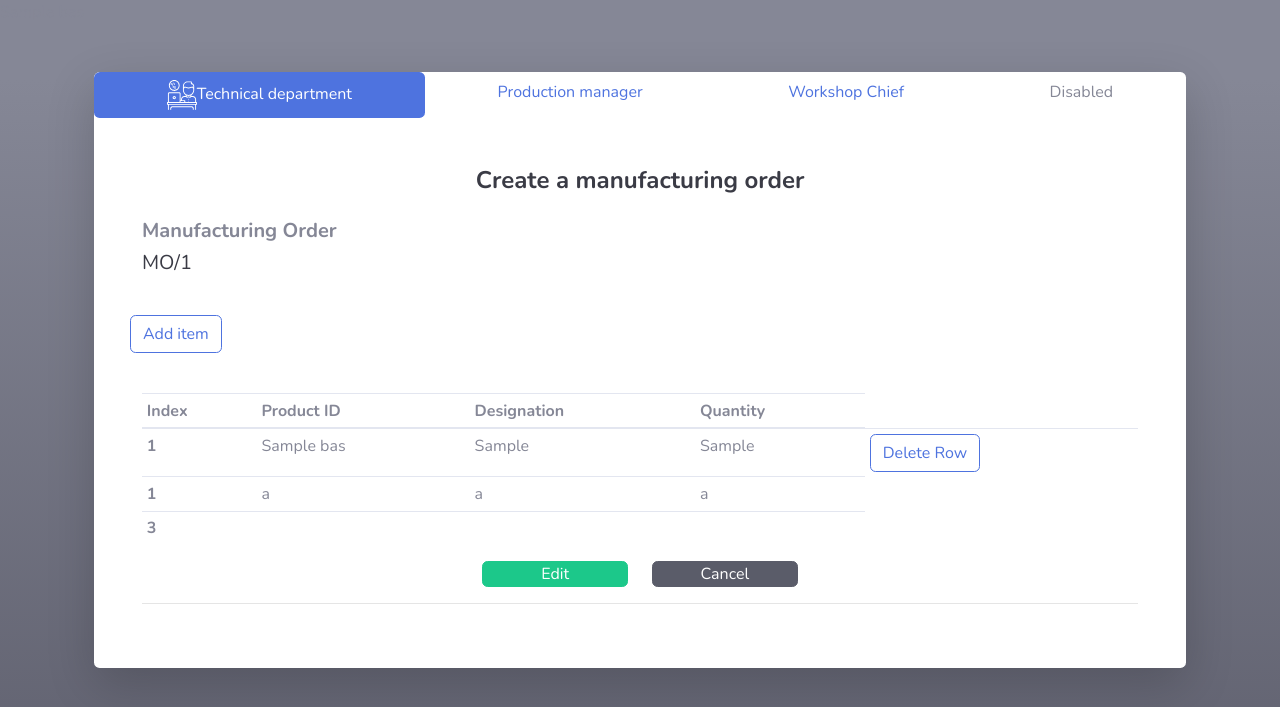
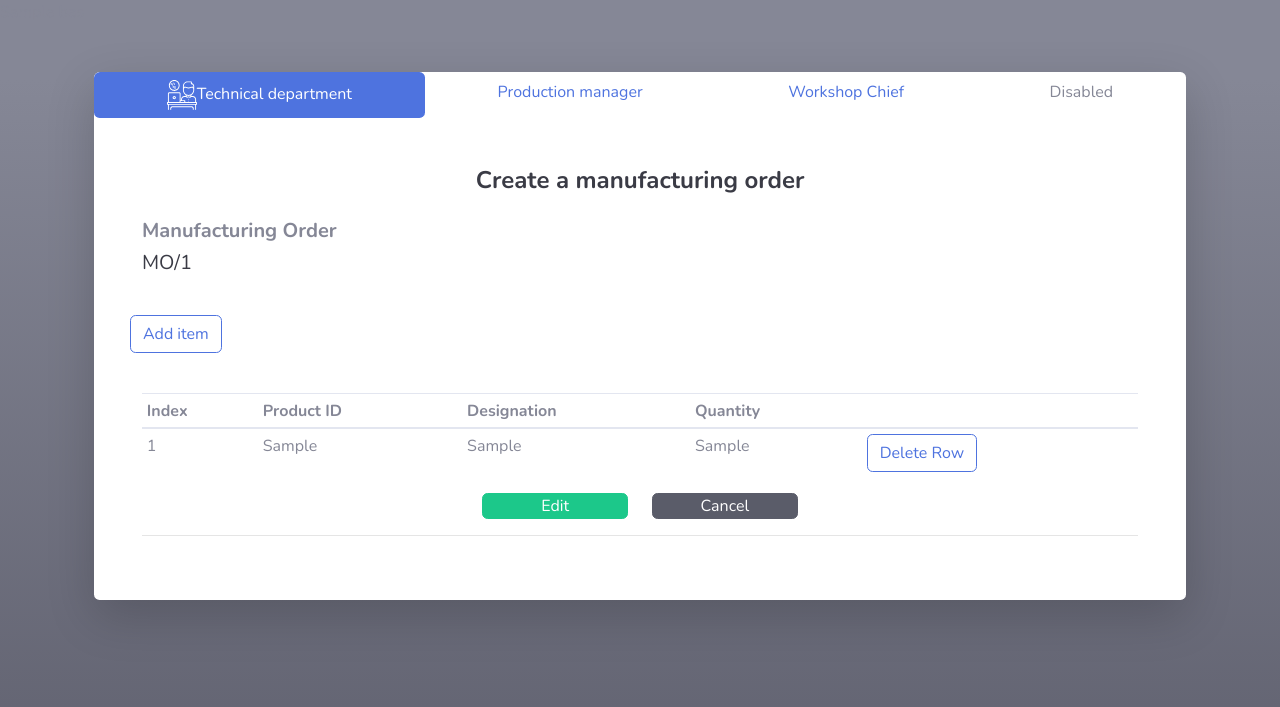
Before and after one commit to Imenkhessib/Gestion-de-production-Intelligente, a Django app: template templates/create_demand.html in a window 1280 px wide. Shown: the top 707 px of the page. Run offline with Django 3.2, Linux system fonts and the light colour scheme; the template is opened without the code that fills it: most values are stand-ins (such as "Sample title", 1, 10 or a date in 2020); some libraries are stand-ins or nearby versions.

Commit message:
dynamic table

```diff
--- a/create/views.py
+++ b/create/views.py
@@ -21,7 +21,7 @@ def creation_dem1(request):
             return render(request, 'create_demand.html', {'OFId': 1003211, 'bas': aa,'bb':bb, 'cc':cc})
 
         else:
-            return render(request, 'create_demand.html', {'OFId': 1003211, 'nums':nums})
+            return render(request, 'create_demand.html', {'OFId': 1003211})
 
 
 
--- /dev/null
+++ b/static/css/dynamictable.css
@@ -0,0 +1,6 @@
+body {counter-reset:section;}
+.count:before
+{
+counter-increment:section;
+content:counter(section);
+}
--- a/static/js/dynamictable.js
+++ b/static/js/dynamictable.js
@@ -0,0 +1,26 @@
+$(function()
+	{
+      // Add Row
+		$("#addrow").click(function()
+		{
+			addnewrow();
+		});
+
+      // Remove Row
+      	$("body").delegate('#remove','click',function()
+		{
+			$(this).parent().parent().remove();
+		});
+
+    });
+	function addnewrow()
+	{
+		var tr = '<tr>'+
+                          '<td class="count"></td>'+
+                          '<td></td>'+
+                          '<td></td>'+
+                          '<td></td>'+
+                          '<td><input type="button" class="btn btn-outline-primary" id="remove" value="Delete Row"  </td>'+
+                  '</tr>'
+		$(".detail").append(tr);
+	}
--- a/templates/create_demand.html
+++ b/templates/create_demand.html
@@ -20,6 +20,7 @@
     <!-- Custom styles for this template-->
     <link href="{% static 'css/sb-admin-2.min.css'%}" rel="stylesheet">
     <link rel="stylesheet" type="text/css" href="{% static 'css/popup.css' %}">
+    <link rel="stylesheet" type="text/css" href="{% static 'css/dynamictable.css' %}">
     <link rel="shortcut icon" href="{% static 'img/favicon.ico' type='image/x-icon' %}">
 
 
@@ -75,37 +76,25 @@
 
 
                                 <br>
-                                <table class="table table-sm">
+                                <table class="test table table-sm">
                                     <thead>
                                         <tr>
                                             <th scope="col">Index</th>
                                             <th scope="col">Product ID</th>
                                             <th scope="col">Designation</th>
                                             <th scope="col">Quantity</th>
+                                            <th scope="col"></th>
                                         </tr>
                                     </thead>
-                                    <tbody>
+                                    <tbody class="detail">
                                     <tr>
-                                        <th scope="row">1</th>
-                                            <td>{{bas}}</td>
+                                            <td class="count" scope="row"></td>
+                                            <td>{{aa}}</td>
                                             <td>{{bb}}</td>
                                             <td>{{cc}}</td>
-                                            <td><input type="button" class="btn btn-outline-primary" value="Delete Row" onclick="deleteRow(this)" </td>
+                                            <td><input type="button" class="btn btn-outline-primary" value="Delete Row" id="remove"> </td>
                                     </tr>
-                                    {% for i in nums %}
-                                    <tr>
-                                        <th scope="row">{{i}}</th>
-                                            <td>a</td>
-                                            <td>a</td>
-                                            <td>a</td>
-                                    </tr>
-                                    <tr>
-                                    {% endfor %}
 
-                                        <th scope="row">3</th>
-                                            <td colspan="2"></td>
-                                            <td></td>
-                                    </tr>
                                     </tbody>
                                 </table>
                                 <div class="row">
@@ -126,7 +115,7 @@
 
                                 <hr>
 
-                            </form>
+
 
 
 
@@ -163,8 +152,10 @@
                             <input class="form-control form-control-user" type="text" name="desig" id="desig">
                           </div>
                       </div> <br>
-                        <button class="btn btn-success btn-icon-split " type="submit" value="Submit" style="width:30%">Add</button>
+                      <div class="row">
+                        <button class="btn btn-success btn-icon-split " type="submit" value="Submit" id="addrow" style="width:30%">Add</button>
                         <button class="btn btn-dark btn-icon-split " type="submit" value="Submit" style="width:30%">Cancel</button>
+                      </div>
 
                   </form>
               </div>
@@ -179,6 +170,8 @@
     <!-- Custom scripts for all pages-->
     <script src="{% static 'js/sb-admin-2.min.js'%}"></script>
     <script src="{% static 'js/popupform.js'%}"></script>
+    <script src="{% static 'js/dynamictable.js'%}"></script>
+
 </body>
 
 
```
